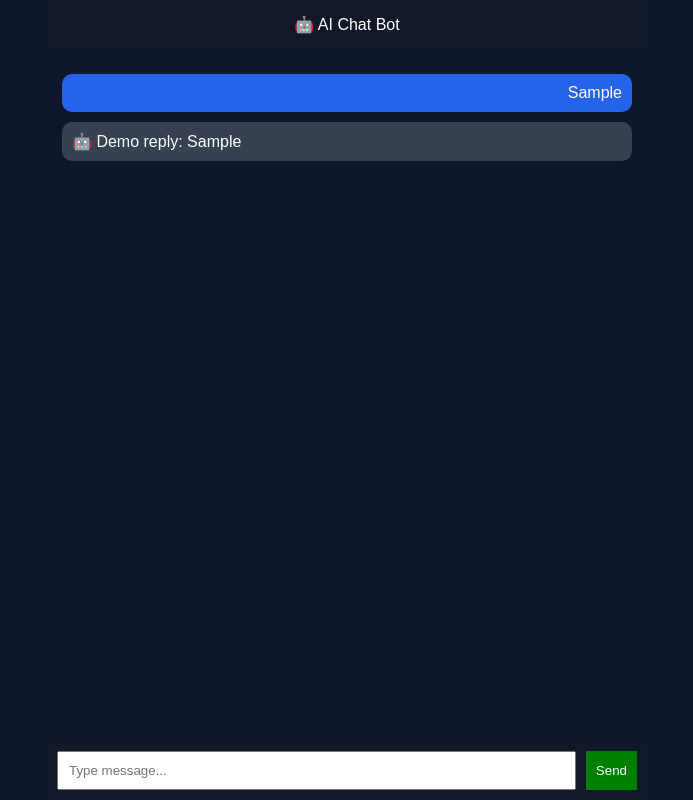
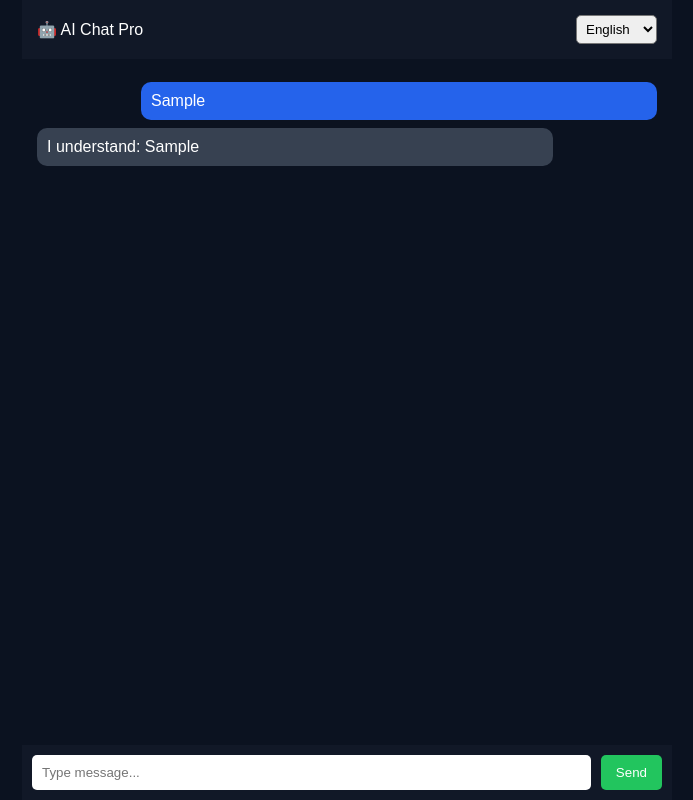
Before and after one commit to jagdish1992max/Jd, a website: page index.html in a window 1280 px wide. Both pictures are taken after typing "Sample" into the empty fields and a click on the button "Send". Shown: the whole page, without its empty margins (293-986 px from the left). Drawn offline with Linux system fonts and the light colour scheme.

Commit message:
index.html

```diff
--- a/index.html
+++ b/index.html
@@ -1,32 +1,40 @@
 <!DOCTYPE html>
 <html>
 <head>
-  <title>AI Chat Bot</title>
+  <title>AI Chat Pro</title>
+
   <style>
     body {
       margin: 0;
       font-family: Arial;
-      background: #0f172a;
+      background: #0b1220;
       color: white;
       display: flex;
       justify-content: center;
       height: 100vh;
     }
 
-    .chat {
+    .app {
       width: 100%;
-      max-width: 600px;
+      max-width: 650px;
       display: flex;
       flex-direction: column;
     }
 
-    .header {
+    .topbar {
+      background: #111827;
       padding: 15px;
-      background: #111827;
-      text-align: center;
+      display: flex;
+      justify-content: space-between;
+      align-items: center;
     }
 
-    .messages {
+    select {
+      padding: 5px;
+      border-radius: 5px;
+    }
+
+    .chat {
       flex: 1;
       padding: 15px;
       overflow-y: auto;
@@ -34,20 +42,21 @@
 
     .msg {
       padding: 10px;
-      margin: 10px 0;
+      margin: 8px 0;
       border-radius: 10px;
+      max-width: 80%;
     }
 
     .user {
       background: #2563eb;
-      text-align: right;
+      margin-left: auto;
     }
 
     .bot {
       background: #374151;
     }
 
-    .input {
+    .input-box {
       display: flex;
       padding: 10px;
       background: #111827;
@@ -56,14 +65,17 @@
     input {
       flex: 1;
       padding: 10px;
+      border: none;
+      border-radius: 5px;
     }
 
     button {
       margin-left: 10px;
-      padding: 10px;
-      background: green;
+      padding: 10px 15px;
+      background: #22c55e;
+      border: none;
       color: white;
-      border: none;
+      border-radius: 5px;
       cursor: pointer;
     }
   </style>
@@ -71,13 +83,22 @@
 
 <body>
 
-<div class="chat">
+<div class="app">
 
-  <div class="header">🤖 AI Chat Bot</div>
+  <div class="topbar">
+    <div>🤖 AI Chat Pro</div>
 
-  <div class="messages" id="messages"></div>
+    <select id="lang">
+      <option value="en">English</option>
+      <option value="hi">Hindi</option>
+      <option value="es">Spanish</option>
+      <option value="fr">French</option>
+    </select>
+  </div>
 
-  <div class="input">
+  <div class="chat" id="chat"></div>
+
+  <div class="input-box">
     <input id="input" placeholder="Type message..." />
     <button onclick="send()">Send</button>
   </div>
@@ -87,13 +108,16 @@
 <script>
 function send() {
   let input = document.getElementById("input");
-  let msg = input.value;
-  if (!msg) return;
+  let text = input.value;
+  if (!text) return;
 
-  add(msg, "user");
+  let lang = document.getElementById("lang").value;
+
+  add(text, "user");
 
   setTimeout(() => {
-    add("🤖 Demo reply: " + msg, "bot");
+    let reply = generateReply(text, lang);
+    add(reply, "bot");
   }, 500);
 
   input.value = "";
@@ -103,8 +127,17 @@ function add(text, type) {
   let div = document.createElement("div");
   div.className = "msg " + type;
   div.innerText = text;
+  document.getElementById("chat").appendChild(div);
+}
 
-  document.getElementById("messages").appendChild(div);
+function generateReply(text, lang) {
+  let base = "I understand: " + text;
+
+  if (lang === "hi") return "🤖 मैंने समझा: " + text;
+  if (lang === "es") return "🤖 Entiendo: " + text;
+  if (lang === "fr") return "🤖 Je comprends: " + text;
+
+  return base;
 }
 </script>
 
```
